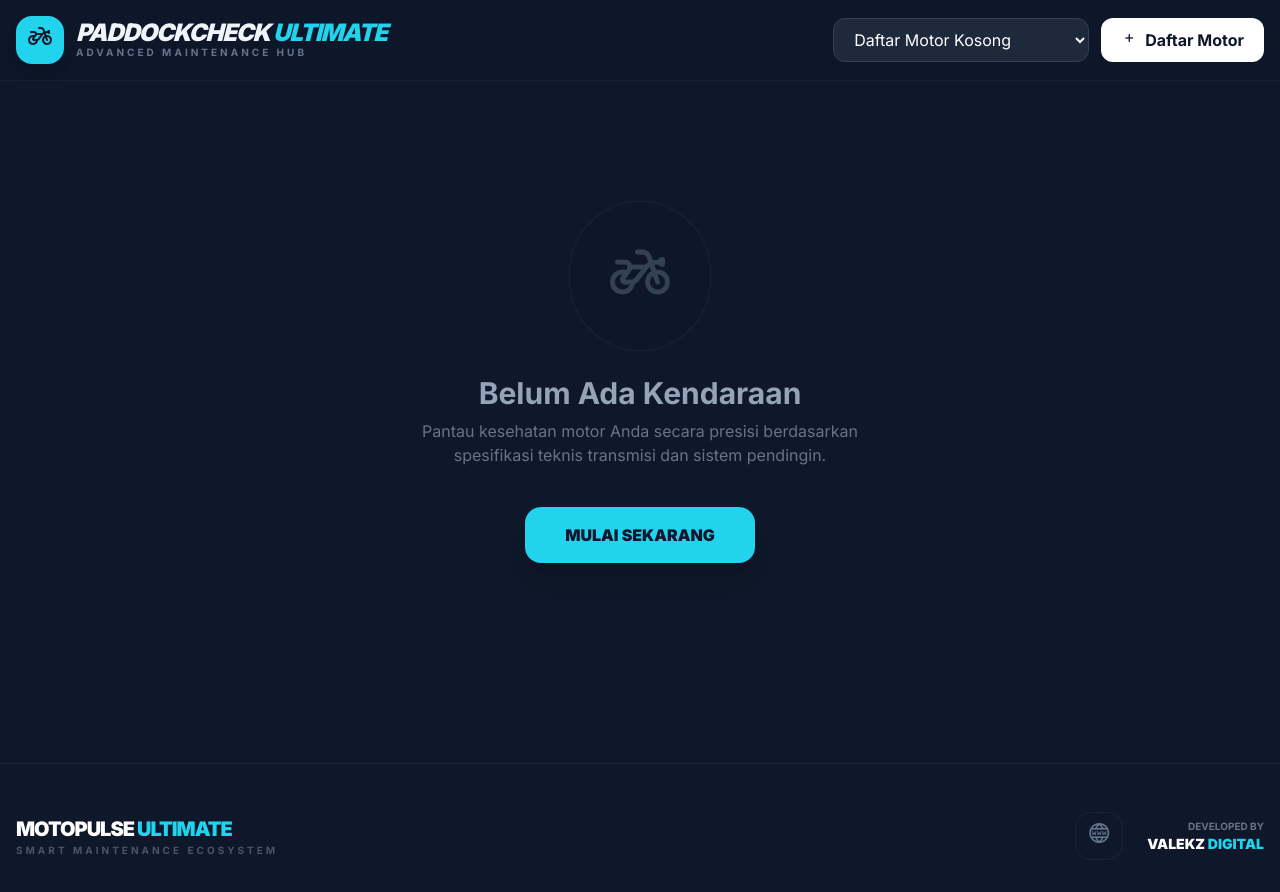
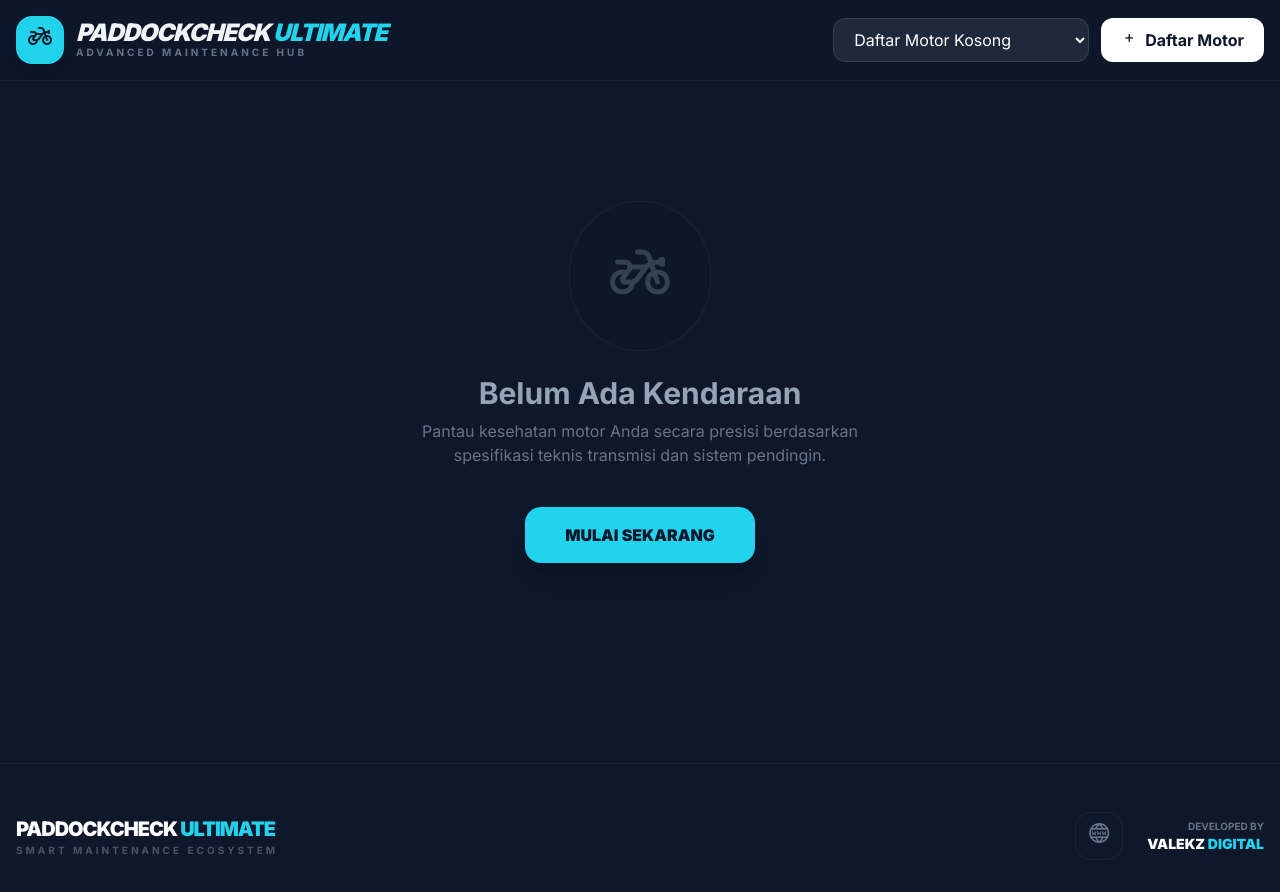
Before and after one commit to valekz200308/MotoLog, a plain HTML site: page index.html in a window 1280 px wide. Drawn offline with nearby package versions, Linux system fonts and the light colour scheme.

Commit message:
Add files via upload

```diff
--- a/index.html
+++ b/index.html
@@ -253,7 +253,7 @@
     <footer class="mt-20 pb-12 border-t border-white/5 pt-12">
         <div class="container mx-auto px-4 flex flex-col md:flex-row justify-between items-center gap-8">
             <div class="text-center md:text-left">
-                <p class="text-white font-black tracking-tighter text-xl uppercase">MotoPulse <span class="neon-text">Ultimate</span></p>
+                <p class="text-white font-black tracking-tighter text-xl uppercase">PaddockCheck <span class="neon-text">Ultimate</span></p>
                 <p class="text-slate-600 text-[10px] font-bold uppercase tracking-[0.3em]">Smart Maintenance Ecosystem</p>
             </div>
             <div class="flex items-center gap-6">
```
